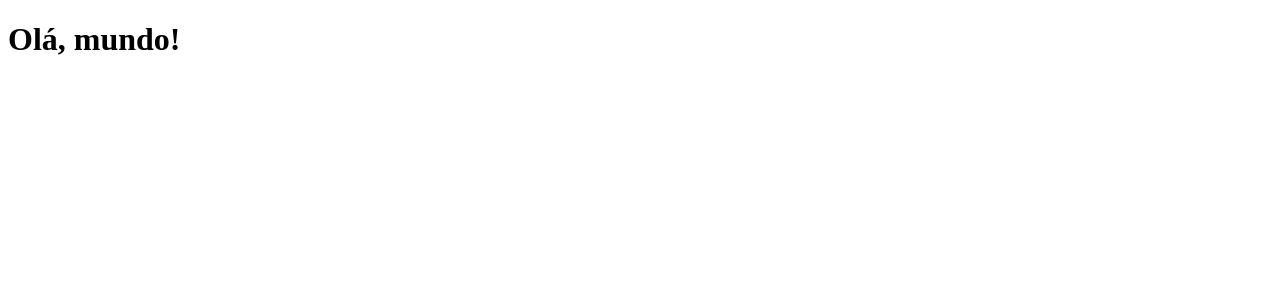
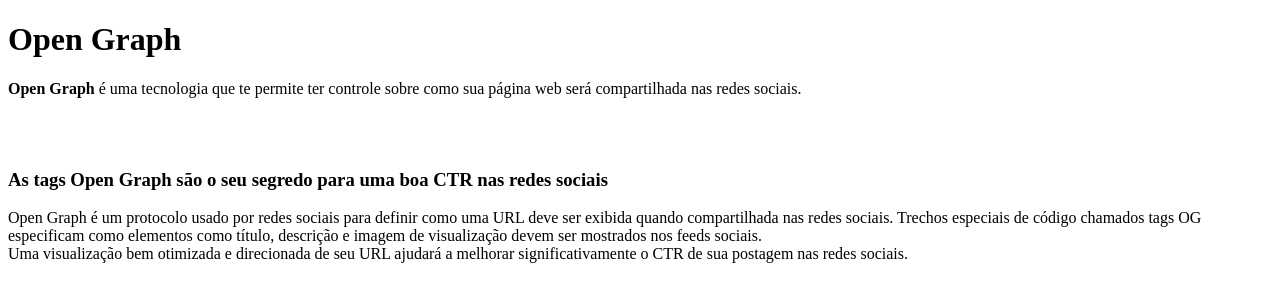
Before and after one commit to flaaaaaavis/flaaaaaavis.github.io, a plain HTML site: page index.html in a window 1280 px wide. Drawn offline with Linux system fonts and the light colour scheme.

Commit message:
Adicionei algum conteúdo
Sobre o Open Graph

```diff
--- a/index.html
+++ b/index.html
@@ -5,10 +5,18 @@
     <meta property="og:title" content="Open Graph" />
     <meta property="og:type" content="article" />
     <meta property="og:url" content="https://flaaaaaavis.github.io" />
+    <meta property="og:description" content="As tags Open Graph podem melhorar significativamente sua taxa de cliques nas redes sociais." />
     <meta property="og:image" content="https://alphalumen.org.br/wp-content/uploads/2020/05/imagem-site-ial-01.jpg" />
+    <link rel="shortcut icon" href="https://blog.apiki.com/wp-content/uploads/sites/2/2020/02/open-graph-logo.png" type="image/x-icon">
     <title>Open Graph</title>
 </head>
 <body>
-    <h1>Olá, mundo!</h1>
+    <h1>Open Graph</h1>
+    <p><strong>Open Graph</strong> é uma tecnologia que te permite ter controle sobre como sua página web será compartilhada nas redes sociais.</p><br><br>
+    <h3>As tags Open Graph são o seu segredo para uma boa CTR nas redes sociais</h3>
+    <p>
+        Open Graph é um protocolo usado por redes sociais para definir como uma URL deve ser exibida quando compartilhada nas redes sociais. Trechos especiais de código chamados tags OG especificam como elementos como título, descrição e imagem de visualização devem ser mostrados nos feeds sociais.<br>
+        Uma visualização bem otimizada e direcionada de seu URL ajudará a melhorar significativamente o CTR de sua postagem nas redes sociais.
+    </p>
 </body>
 </html>
```
